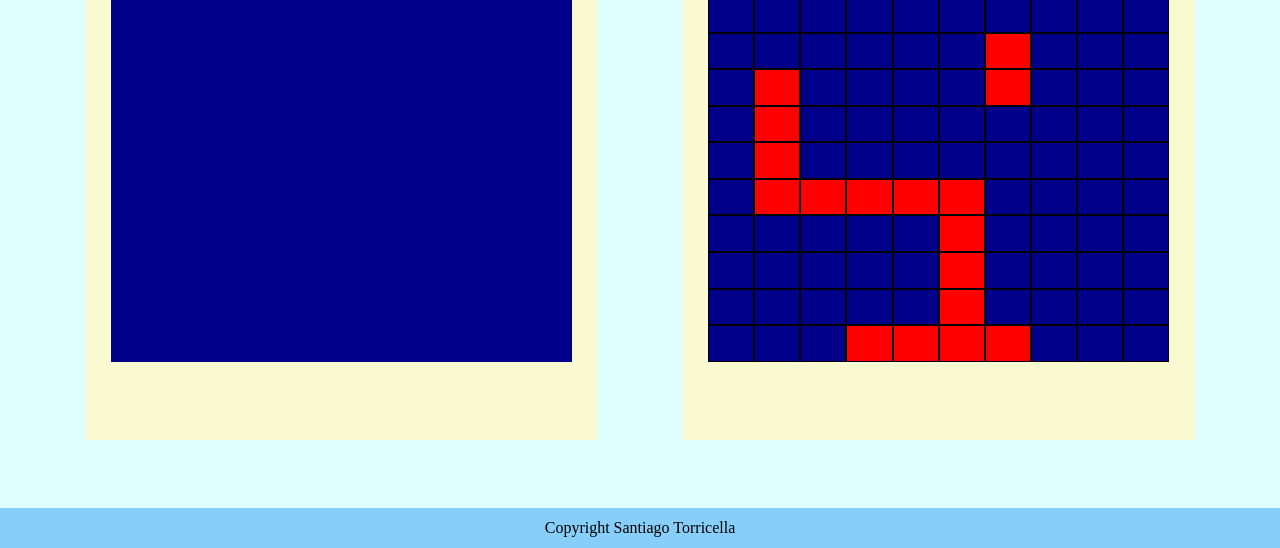
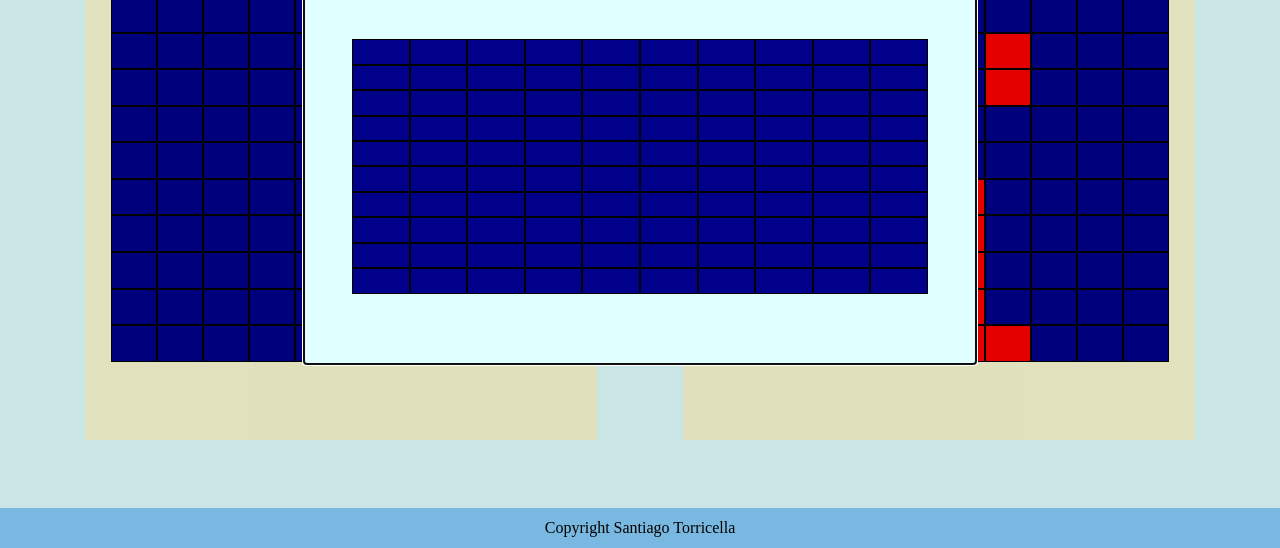
Before and after one commit to SantiagoTorricella/battleship, a website built with webpack: page dist/index.html in a window 1280 px wide. Shown: the part 252-800 px from the top of the page. Built offline with nearby package versions, Linux system fonts and the light colour scheme.

Commit message:
Added modal for playerShips input

```diff
--- a/src/factorys.js
+++ b/src/factorys.js
@@ -63,16 +63,19 @@ class GameBoard {
   }
   placeShip(ship, x, y, isVertical) {
     let i = 0;
+    let h = 0;
     if (isVertical) {
       for (i = x; i < x + ship.length; i++) {
         this.gameBoardArray[i][y].shipName = ship;
-        this.gameBoardArray[i][y].shipIndex = i;
+        this.gameBoardArray[i][y].shipIndex = h;
+        h++;
       }
     }
     if (!isVertical) {
       for (i = y; i < y + ship.length; i++) {
         this.gameBoardArray[x][i].shipName = ship;
-        this.gameBoardArray[x][i].shipIndex = i;
+        this.gameBoardArray[x][i].shipIndex = h;
+        h++;
       }
     }
     this.placedShips.push(ship);
--- a/src/index.js
+++ b/src/index.js
@@ -3,6 +3,11 @@ import { shipFactory } from "./factorys.js";
 import { playerFactory } from "./factorys.js";
 import { GameBoard } from "./factorys.js";
 import "./styles/style.css";
+
+// DOM references
+const intialModal = document.querySelector(".initial-modal");
+
+intialModal.showModal();
 
 // create gameBoards
 let playerBoard = new GameBoard();
@@ -21,6 +26,11 @@ let aiCruiser = shipFactory(3);
 let aiBattleship = shipFactory(4);
 let aiCarrier = shipFactory(5);
 
+createBoard("player-board");
+createBoard("ai-board");
+createSetUpBoard();
+placeAiShips();
+
 // create cells for the gameboard
 function createBoard(boardName) {
   const board = document.querySelector(`.${boardName}`);
@@ -35,7 +45,18 @@ function createBoard(boardName) {
   }
 }
 
-createBoard("ai-board");
+function createSetUpBoard() {
+  const board = document.querySelector(".setup-board");
+  for (let i = 0; i < 10; i++) {
+    for (let j = 0; j < 10; j++) {
+      let cell = document.createElement("div");
+      cell.classList.add("cell");
+      cell.dataset.x = i;
+      cell.dataset.y = j;
+      board.appendChild(cell);
+    }
+  }
+}
 
 // place ai ships in the ai-board
 function placeAiShips() {
@@ -46,18 +67,47 @@ function placeAiShips() {
   aiBoard.placeRandomShip(aiCarrier);
 }
 
+const playerBoardDom = document.querySelector(".player-board");
+const playerCells = playerBoardDom.querySelectorAll(".cell");
+
 function colorShips() {
   for (let i = 0; i < 10; i++) {
     for (let j = 0; j < 10; j++) {
       if (aiBoard.gameBoardArray[i][j].shipName != undefined) {
-        let cell = document.querySelector(`[data-x="${i}"][data-y="${j}"]`);
+        let board = document.querySelector(".ai-board");
+        let cell = board.querySelector(`[data-x="${i}"][data-y="${j}"]`);
         cell.style.backgroundColor = "red";
       }
     }
   }
 }
-
-placeAiShips();
 colorShips();
 
-console.log(aiBoard.gameBoardArray);
+const boardPlacement = document.querySelector(".setup-board");
+const cellPlacement = boardPlacement.querySelectorAll(".cell");
+
+function colorPlayerShips() {
+  for (let i = 0; i < 10; i++) {
+    for (let j = 0; j < 10; j++) {
+      if (playerBoard.gameBoardArray[i][j].shipName != undefined) {
+        let board = document.querySelector(".player-board");
+        let cell = board.querySelector(`[data-x="${i}"][data-y="${j}"]`);
+        cell.style.backgroundColor = "green";
+      }
+    }
+  }
+}
+
+function placePlayerShips() {
+  cellPlacement.forEach((e) => {
+    e.addEventListener("click", () => {
+      let x = e.getAttribute("data-x");
+      let y = e.getAttribute("data-y");
+      playerBoard.placeShip(playerDestroyer, x, y, true);
+      colorPlayerShips();
+      console.log(playerBoard.getGameBoard());
+    });
+  });
+}
+
+placePlayerShips();
--- a/src/styles/style.css
+++ b/src/styles/style.css
@@ -41,7 +41,8 @@ section {
 }
 
 .player-board,
-.ai-board {
+.ai-board,
+.setup-board {
   height: 70%;
   width: 90%;
   background-color: darkblue;
@@ -67,3 +68,20 @@ footer {
   height: 10%;
   border: 1px solid black;
 }
+
+.initial-modal[open] {
+  display: flex;
+  flex-direction: column;
+  align-items: center;
+}
+
+.initial-modal {
+  background-color: lightcyan;
+  border: none;
+  width: 50%;
+  height: 50%;
+  top: 50%;
+  left: 50%;
+  transform: translate(-50%, -50%);
+  overflow-y: hidden;
+}
```
Also changed, not shown: dist/index.html, dist/main.js.
